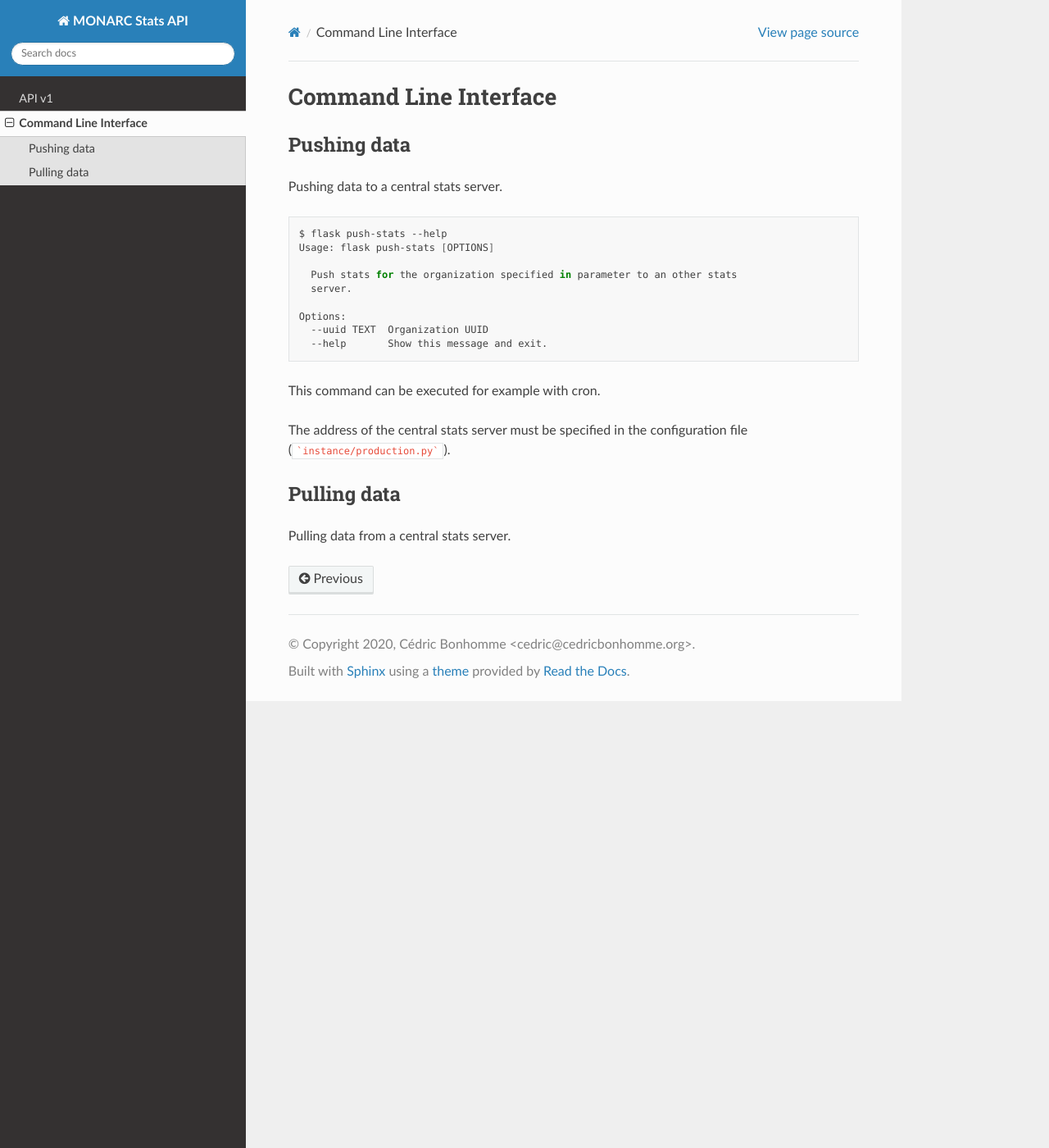
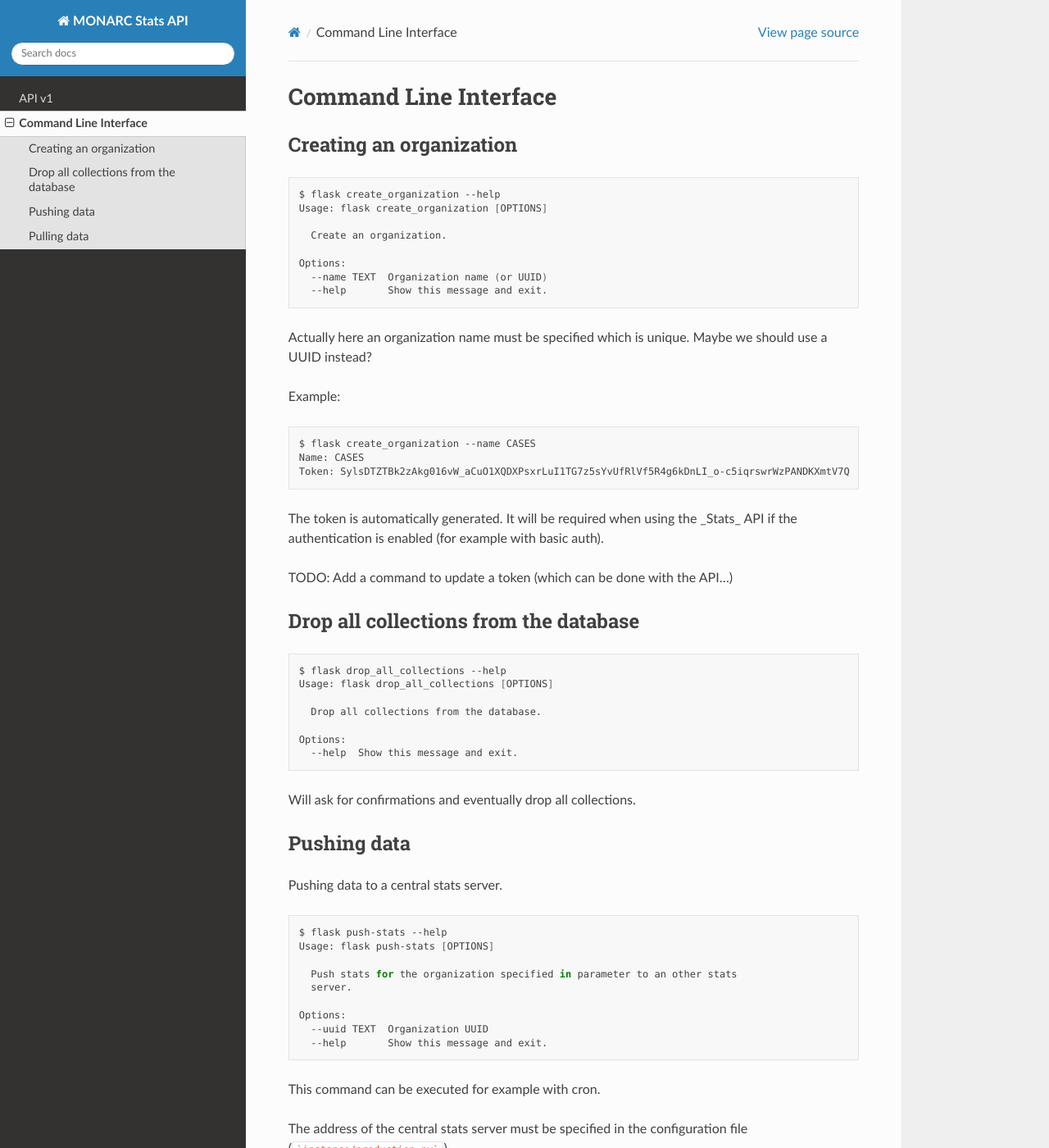
Before and after one commit to monarc-project/stats-service, a Sphinx documentation site: the page built from docs/command-line-interface.rst, in a window 1280 px wide and 1400 px high. Shown: the whole window at 82% size. Built offline with Sphinx 7.4.7 and the Read the Docs theme 2.0.0, drawn with Linux system fonts in a browser that asks for light colours.

```diff
--- a/docs/command-line-interface.rst
+++ b/docs/command-line-interface.rst
@@ -1,5 +1,55 @@
 Command Line Interface
 ======================
+
+Creating an organization
+------------------------
+
+.. code-block:: bash
+
+    $ flask create_organization --help
+    Usage: flask create_organization [OPTIONS]
+
+      Create an organization.
+
+    Options:
+      --name TEXT  Organization name (or UUID)
+      --help       Show this message and exit.
+
+Actually here an organization name must be specified which is unique.
+Maybe we should use a UUID instead?
+
+
+Example:
+
+.. code-block:: bash
+
+    $ flask create_organization --name CASES
+    Name: CASES
+    Token: SylsDTZTBk2zAkg016vW_aCuO1XQDXPsxrLuI1TG7z5sYvUfRlVf5R4g6kDnLI_o-c5iqrswrWzPANDKXmtV7Q
+
+The token is automatically generated. It will be required when using the
+_Stats_ API if the authentication is enabled (for example with basic auth).
+
+
+TODO: Add a command to update a token (which can be done with the API...)
+
+
+Drop all collections from the database
+--------------------------------------
+
+.. code-block:: bash
+
+    $ flask drop_all_collections --help
+    Usage: flask drop_all_collections [OPTIONS]
+
+      Drop all collections from the database.
+
+    Options:
+      --help  Show this message and exit.
+
+
+Will ask for confirmations and eventually drop all collections.
+
 
 Pushing data
 ------------
--- a/runserver.py
+++ b/runserver.py
@@ -22,7 +22,7 @@
 
 
 from statsapi.bootstrap import application
-from statsapi.commands import push_stats, pull_stats, drop_all_collections
+from statsapi.commands import push_stats, pull_stats, drop_all_collections, create_organization
 
 
 def register_commands(app):
@@ -30,6 +30,7 @@ def register_commands(app):
     app.cli.add_command(push_stats)
     app.cli.add_command(pull_stats)
     app.cli.add_command(drop_all_collections)
+    app.cli.add_command(create_organization)
 
 
 with application.app_context():
```
Also changed, not shown: README.md (+8 -0 lines), docs/api-v1.rst (+6 -21 lines).
